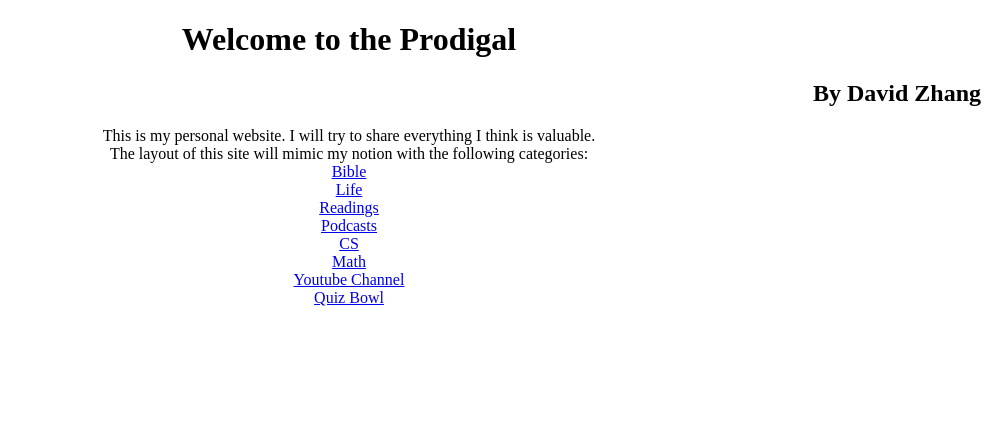
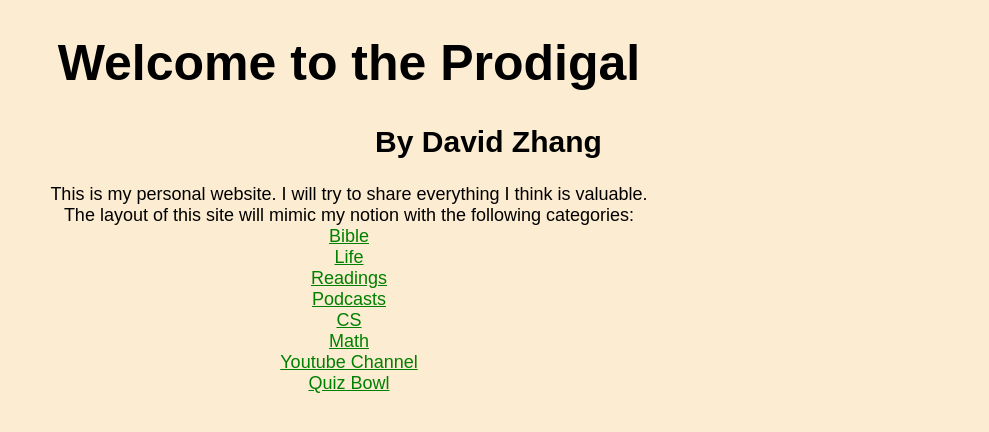
Before and after one commit to bdavidzhang/bdavidzhang.com, a plain HTML site: page index.html in a window 1280 px wide. Shown: the whole page, without its empty margins (291-1280 px from the left). Drawn offline with Linux system fonts and the light colour scheme.

Commit message:
Added CSS

```diff
--- a/index.html
+++ b/index.html
@@ -1,12 +1,16 @@
 <!DOCTYPE html>
 <html>
+    <head>
+        <title>The Prodigal</title>
+        <link rel = "stylesheet" type="text/css" href="styles.css">
+    </head>
     <body>
         <div style="text-align: center;">
         <h1>
             Welcome to the Prodigal
         </h1>
         </div>
-        <div style = "text-align: right;">
+        <div style = "text-align: right; width:70%;">
             <h2>
                 By David Zhang
             </h2>
--- /dev/null
+++ b/styles.css
@@ -0,0 +1,26 @@
+body {
+    background-color:#fcecd1;
+    font-family: fantasy;
+    text-align: center;
+}
+
+h1 {
+    font-size: 50px;
+}
+h2 {
+    font-size: 30px;
+}
+
+p {
+    font-size: 18px;
+}
+
+a:link{
+    color:green ;
+}
+a:visited{
+    color: darkblue;
+}
+a:hover{
+    color:deeppink
+}
```
Also changed, not shown: Bible/bible.html (+15 -0 lines), CS/cs.html (+6 -0 lines), Life/life.html (+7 -0 lines), Math/math.html (+7 -0 lines), Podcast/podcast.html (+7 -0 lines), QB/qb.html (+7 -0 lines), Readings/readings.html (+7 -0 lines), Youtube/youtube.html (+6 -0 lines).
